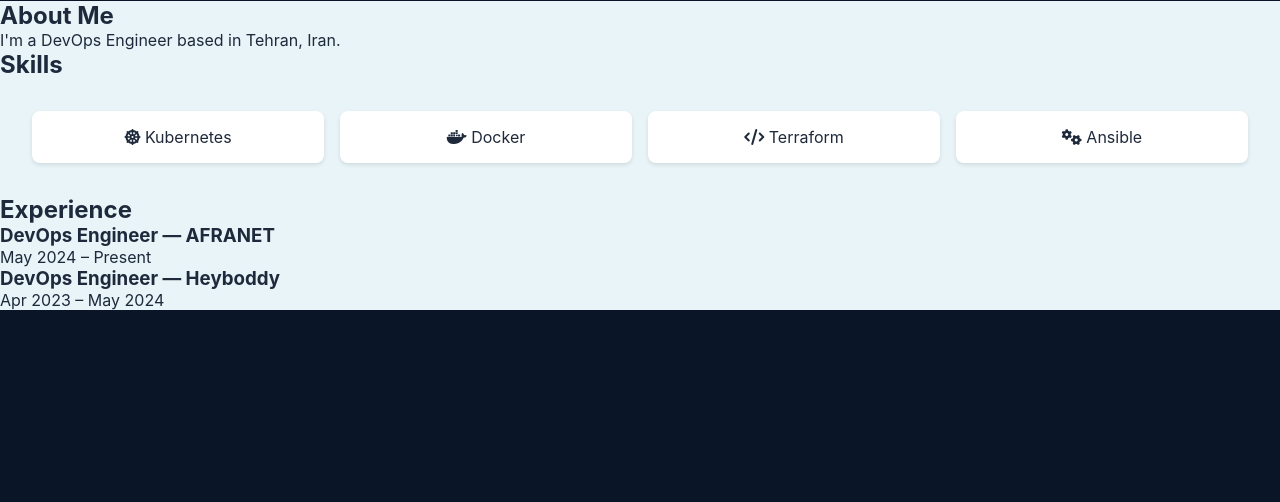
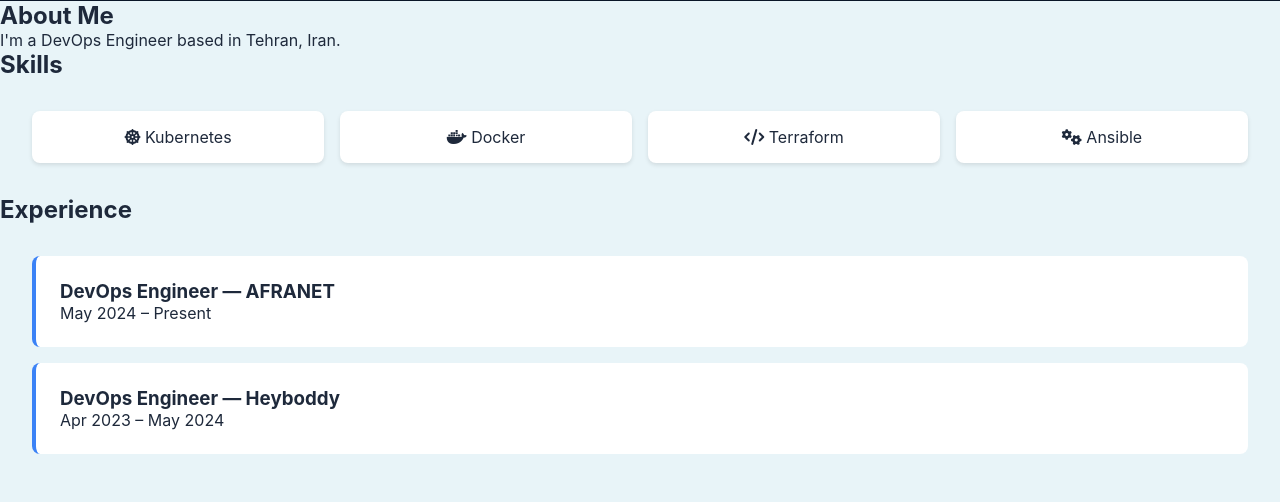
Before and after one commit to miaad-akbari/portfolio-flask, a Python web app: template templates/index.html in a window 1280 px wide. Shown: the part 799-1301 px from the top of the page. Before the commit the page ends 1109 px from the top, so only its background shows below. Run offline with Jinja, Linux system fonts and the light colour scheme; the template is opened without the code that fills it, so the values that code supplies are empty.

Commit message:
Style timeline with accent borders

```diff
--- a/static/style.css
+++ b/static/style.css
@@ -123,3 +123,15 @@ nav {
     text-align: center;
     box-shadow: 0 2px 4px rgba(0,0,0,0.1);
 }
+
+.timeline {
+    padding: 2rem;
+}
+
+.timeline-item {
+    background: var(--white);
+    padding: 1.5rem;
+    margin-bottom: 1rem;
+    border-radius: 8px;
+    border-left: 4px solid var(--accent);
+}
```
